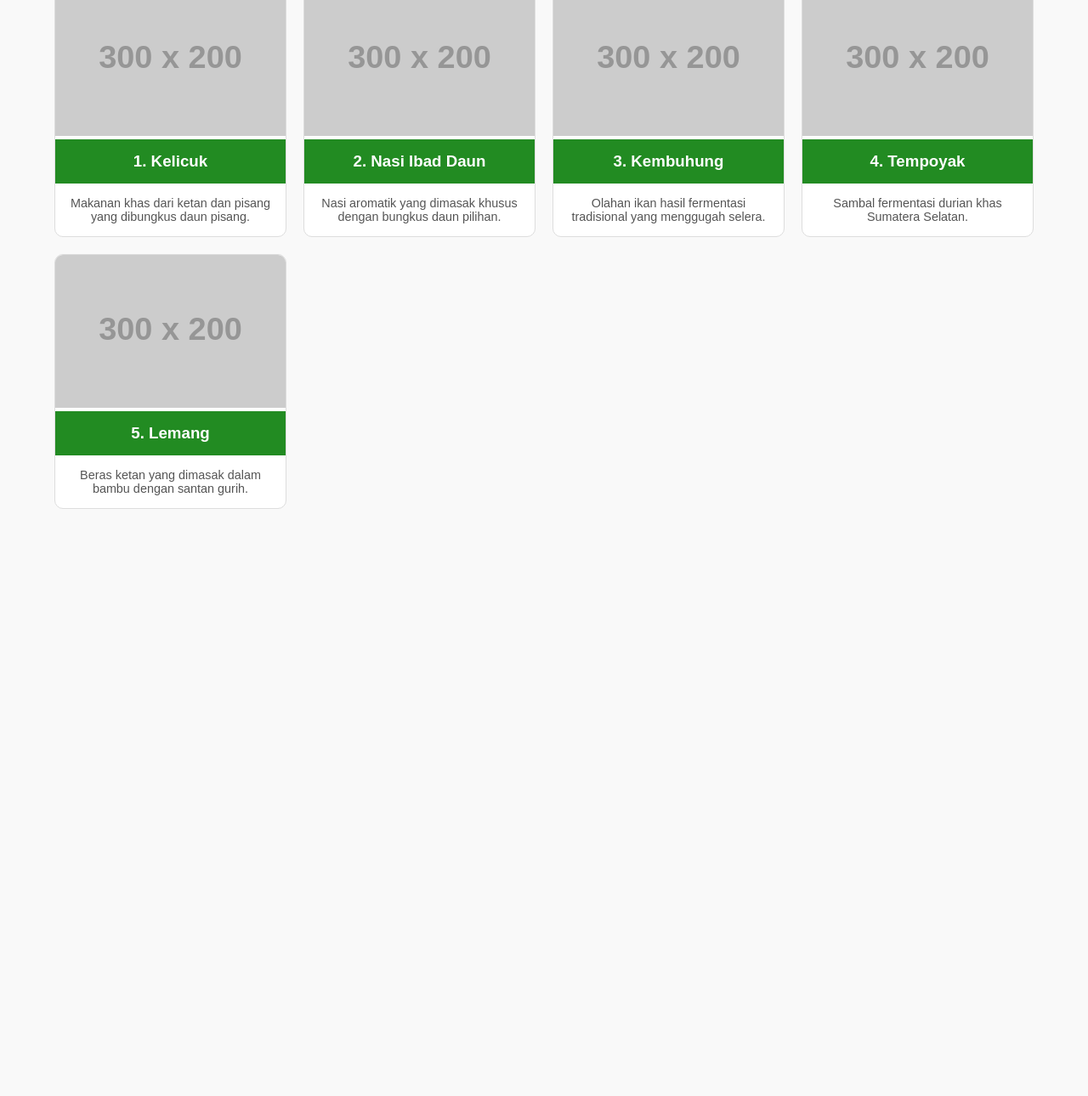
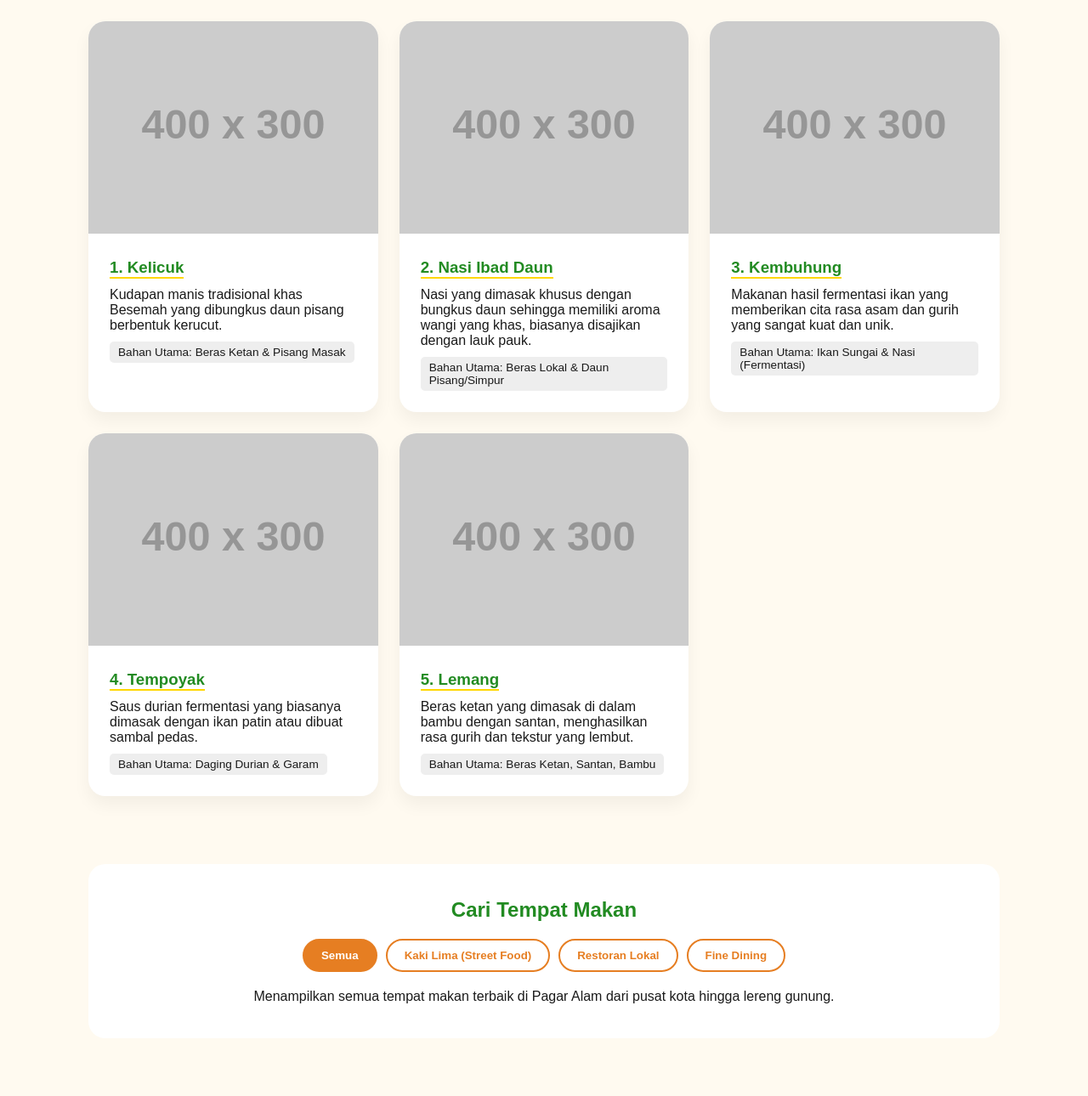
Before and after one commit to aneurianti04/Web-wisata-besar, a plain HTML site: page kuliner.html in a window 1280 px wide. Shown: the part 182-1472 px from the top of the page at 85% size. Before the commit the page ends 821 px from the top, so only its background shows below. Drawn offline with Linux system fonts and the light colour scheme; placeholder pictures from the web are drawn by us.

Commit message:
Update kuliner.html

```diff
--- a/kuliner.html
+++ b/kuliner.html
@@ -3,60 +3,146 @@
 <head>
     <meta charset="UTF-8">
     <meta name="viewport" content="width=device-width, initial-scale=1.0">
-    <title>Kuliner Pagar Alam</title>
+    <title>Kuliner Pagar Alam - Food & Drink Guide</title>
     <style>
-        :root { --hijau: #228B22; --kuning: #FFD700; --merah: #FF0000; --putih: #fff; }
-        * { margin: 0; padding: 0; box-sizing: border-box; font-family: sans-serif; }
-        nav { background: var(--hijau); padding: 1rem 5%; display: flex; justify-content: space-between; border-bottom: 4px solid var(--kuning); }
-        nav a { color: white; text-decoration: none; margin-left: 15px; }
-        .container { padding: 40px 5%; }
-        .food-grid { display: grid; grid-template-columns: repeat(auto-fit, minmax(250px, 1fr)); gap: 20px; }
-        .food-card { border: 1px solid #ddd; border-radius: 10px; overflow: hidden; text-align: center; background: white; transition: 0.3s; }
-        .food-card:hover { border-color: var(--merah); transform: scale(1.02); }
-        .food-card img { width: 100%; height: 180px; object-fit: cover; }
-        .food-card h3 { padding: 15px; background: var(--hijau); color: white; }
-        .food-info { padding: 15px; font-size: 0.9rem; color: #555; }
+        :root {
+            --hijau: #228B22; --kuning: #FFD700; --merah: #FF0000;
+            --putih: #ffffff; --hitam: #1a1a1a; --orange: #e67e22;
+        }
+
+        * { margin: 0; padding: 0; box-sizing: border-box; font-family: 'Poppins', sans-serif; }
+        body { background-color: #fffaf0; color: var(--hitam); }
+
+        /* Navbar */
+        nav {
+            background: var(--hijau); padding: 1rem 5%; display: flex;
+            justify-content: space-between; align-items: center;
+            border-bottom: 4px solid var(--kuning); position: sticky; top: 0; z-index: 1000;
+        }
+        nav a { color: white; text-decoration: none; font-weight: 600; margin-left: 20px; }
+
+        .container { padding: 60px 5%; max-width: 1200px; margin: auto; }
+        .section-title { text-align: center; color: var(--orange); margin-bottom: 40px; font-size: 2.5rem; }
+
+        /* 1. Must-Eat Dishes (5 Makanan Khas) */
+        .food-grid { display: grid; grid-template-columns: repeat(auto-fit, minmax(300px, 1fr)); gap: 25px; margin-bottom: 80px; }
+        .food-card {
+            background: white; border-radius: 20px; overflow: hidden;
+            box-shadow: 0 10px 20px rgba(0,0,0,0.05); transition: 0.3s;
+        }
+        .food-card:hover { transform: scale(1.03); }
+        .food-img { width: 100%; height: 250px; object-fit: cover; }
+        .food-info { padding: 25px; }
+        .food-info h3 { color: var(--hijau); margin-bottom: 10px; border-bottom: 2px solid var(--kuning); display: inline-block; }
+        .bahan-utama { font-size: 0.85rem; background: #eee; padding: 5px 10px; border-radius: 5px; display: inline-block; margin-top: 10px; }
+
+        /* 2. Direktori Restoran (Filter) */
+        .filter-section { background: white; padding: 40px; border-radius: 20px; margin-bottom: 80px; text-align: center; }
+        .filter-btns { margin: 20px 0; display: flex; justify-content: center; flex-wrap: wrap; gap: 10px; }
+        .btn-kuliner {
+            padding: 10px 20px; border: 2px solid var(--orange); background: none;
+            color: var(--orange); border-radius: 50px; cursor: pointer; font-weight: bold;
+        }
+        .btn-kuliner.active, .btn-kuliner:hover { background: var(--orange); color: white; }
+
+        /* 3. Pasar Tradisional */
+        .market-banner {
+            background: linear-gradient(rgba(0,0,0,0.6), rgba(0,0,0,0.6)), url('https://images.unsplash.com/photo-1533900298318-6b8da08a523e?auto=format&fit=crop&w=1200&q=80');
+            background-size: cover; background-position: center; color: white;
+            padding: 60px; border-radius: 25px; text-align: center;
+        }
+
+        @media (max-width: 768px) {
+            .food-grid { grid-template-columns: 1fr; }
+        }
     </style>
 </head>
-<body style="background: #f9f9f9;">
+<body>
+
     <nav>
-        <div style="color: white; font-weight: bold;">PAGAR<span style="color: var(--kuning);">ALAM</span></div>
+        <div style="color:white; font-weight:800; font-size:1.4rem;">PAGAR<span style="color:var(--kuning)">ALAM</span></div>
         <div>
             <a href="index.html">Home</a>
             <a href="destinasi.html">Destinasi</a>
-            <a href="kuliner.html" style="color: var(--kuning);">Kuliner</a>
+            <a href="kuliner.html" style="color:var(--kuning)">Kuliner</a>
         </div>
     </nav>
 
     <div class="container">
-        <h1 style="text-align: center; color: var(--hijau); margin-bottom: 30px;">Cita Rasa Basemah</h1>
+
+        <h2 class="section-title">Must-Eat Dishes</h2>
         <div class="food-grid">
+
             <div class="food-card">
-                <img src="https://via.placeholder.com/300x200" alt="Kelicuk">
-                <h3>1. Kelicuk</h3>
-                <div class="food-info">Makanan khas dari ketan dan pisang yang dibungkus daun pisang.</div>
+                <img class="food-img" src="https://via.placeholder.com/400x300?text=Kelicuk" alt="Kelicuk">
+                <div class="food-info">
+                    <h3>1. Kelicuk</h3>
+                    <p>Kudapan manis tradisional khas Besemah yang dibungkus daun pisang berbentuk kerucut.</p>
+                    <span class="bahan-utama">Bahan Utama: Beras Ketan & Pisang Masak</span>
+                </div>
             </div>
+
             <div class="food-card">
-                <img src="https://via.placeholder.com/300x200" alt="Nasi Ibad Daun">
-                <h3>2. Nasi Ibad Daun</h3>
-                <div class="food-info">Nasi aromatik yang dimasak khusus dengan bungkus daun pilihan.</div>
+                <img class="food-img" src="https://via.placeholder.com/400x300?text=Nasi+Ibad" alt="Nasi Ibad Daun">
+                <div class="food-info">
+                    <h3>2. Nasi Ibad Daun</h3>
+                    <p>Nasi yang dimasak khusus dengan bungkus daun sehingga memiliki aroma wangi yang khas, biasanya disajikan dengan lauk pauk.</p>
+                    <span class="bahan-utama">Bahan Utama: Beras Lokal & Daun Pisang/Simpur</span>
+                </div>
             </div>
+
             <div class="food-card">
-                <img src="https://via.placeholder.com/300x200" alt="Kembuhung">
-                <h3>3. Kembuhung</h3>
-                <div class="food-info">Olahan ikan hasil fermentasi tradisional yang menggugah selera.</div>
+                <img class="food-img" src="https://via.placeholder.com/400x300?text=Kembuhung" alt="Kembuhung">
+                <div class="food-info">
+                    <h3>3. Kembuhung</h3>
+                    <p>Makanan hasil fermentasi ikan yang memberikan cita rasa asam dan gurih yang sangat kuat dan unik.</p>
+                    <span class="bahan-utama">Bahan Utama: Ikan Sungai & Nasi (Fermentasi)</span>
+                </div>
             </div>
+
             <div class="food-card">
-                <img src="https://via.placeholder.com/300x200" alt="Tempoyak">
-                <h3>4. Tempoyak</h3>
-                <div class="food-info">Sambal fermentasi durian khas Sumatera Selatan.</div>
+                <img class="food-img" src="https://via.placeholder.com/400x300?text=Tempoyak" alt="Tempoyak">
+                <div class="food-info">
+                    <h3>4. Tempoyak</h3>
+                    <p>Saus durian fermentasi yang biasanya dimasak dengan ikan patin atau dibuat sambal pedas.</p>
+                    <span class="bahan-utama">Bahan Utama: Daging Durian & Garam</span>
+                </div>
             </div>
+
             <div class="food-card">
-                <img src="https://via.placeholder.com/300x200" alt="Lemang">
-                <h3>5. Lemang</h3>
-                <div class="food-info">Beras ketan yang dimasak dalam bambu dengan santan gurih.</div>
+                <img class="food-img" src="https://via.placeholder.com/400x300?text=Lemang" alt="Lemang">
+                <div class="food-info">
+                    <h3>5. Lemang</h3>
+                    <p>Beras ketan yang dimasak di dalam bambu dengan santan, menghasilkan rasa gurih dan tekstur yang lembut.</p>
+                    <span class="bahan-utama">Bahan Utama: Beras Ketan, Santan, Bambu</span>
+                </div>
             </div>
+
         </div>
+
+        <div class="filter-section">
+            <h2 style="color: var(--hijau);">Cari Tempat Makan</h2>
+            <div class="filter-btns">
+                <button class="btn-kuliner active">Semua</button>
+                <button class="btn-kuliner">Kaki Lima (Street Food)</button>
+                <button class="btn-kuliner">Restoran Lokal</button>
+                <button class="btn-kuliner">Fine Dining</button>
+            </div>
+            <p id="filter-desc">Menampilkan semua tempat makan terbaik di Pagar Alam dari pusat kota hingga lereng gunung.</p>
+        </div>
+
+        <div class="market-banner">
+            <h2>Pengalaman Pasar Tradisional</h2>
+            <p style="margin: 20px 0; font-size: 1.1rem;">Kunjungi **Pasar Dempo Permai** untuk mencicipi jajanan pasar asli dan membeli bahan-bahan tempoyak segar langsung dari petani.</p>
+            <p><strong>Lokasi:</strong> Jl. Merdeka, Pusat Kota Pagar Alam</p>
+            <p><strong>Waktu Terbaik:</strong> Jam 06:00 - 10:00 Pagi</p>
+        </div>
+
     </div>
+
+    <footer style="background: #111; color: white; text-align: center; padding: 40px; margin-top: 60px;">
+        <p>&copy; 2026 Pagar Alam Tourism - Aneu Rianti X PPLG 1</p>
+    </footer>
+
 </body>
 </html>
```
